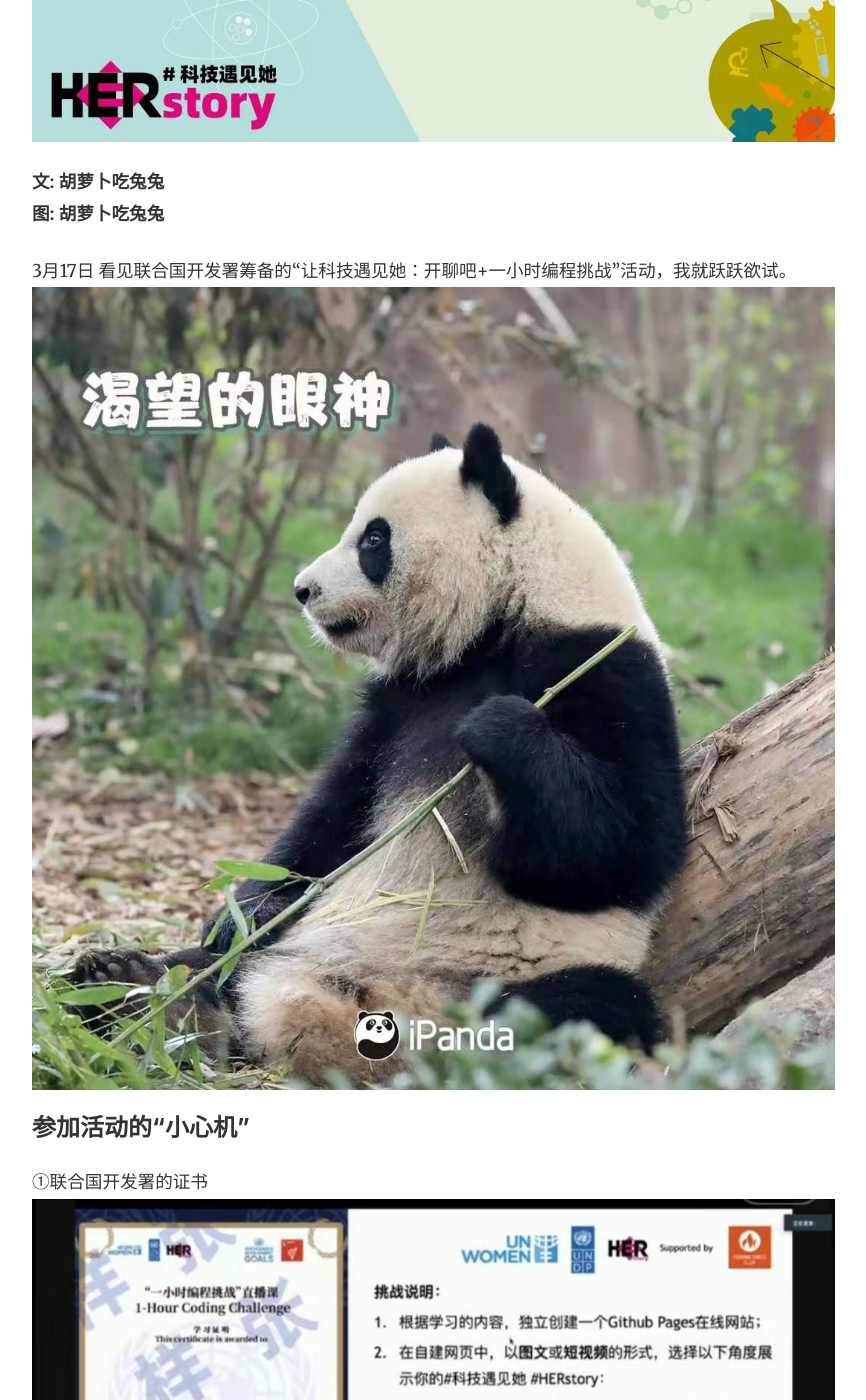
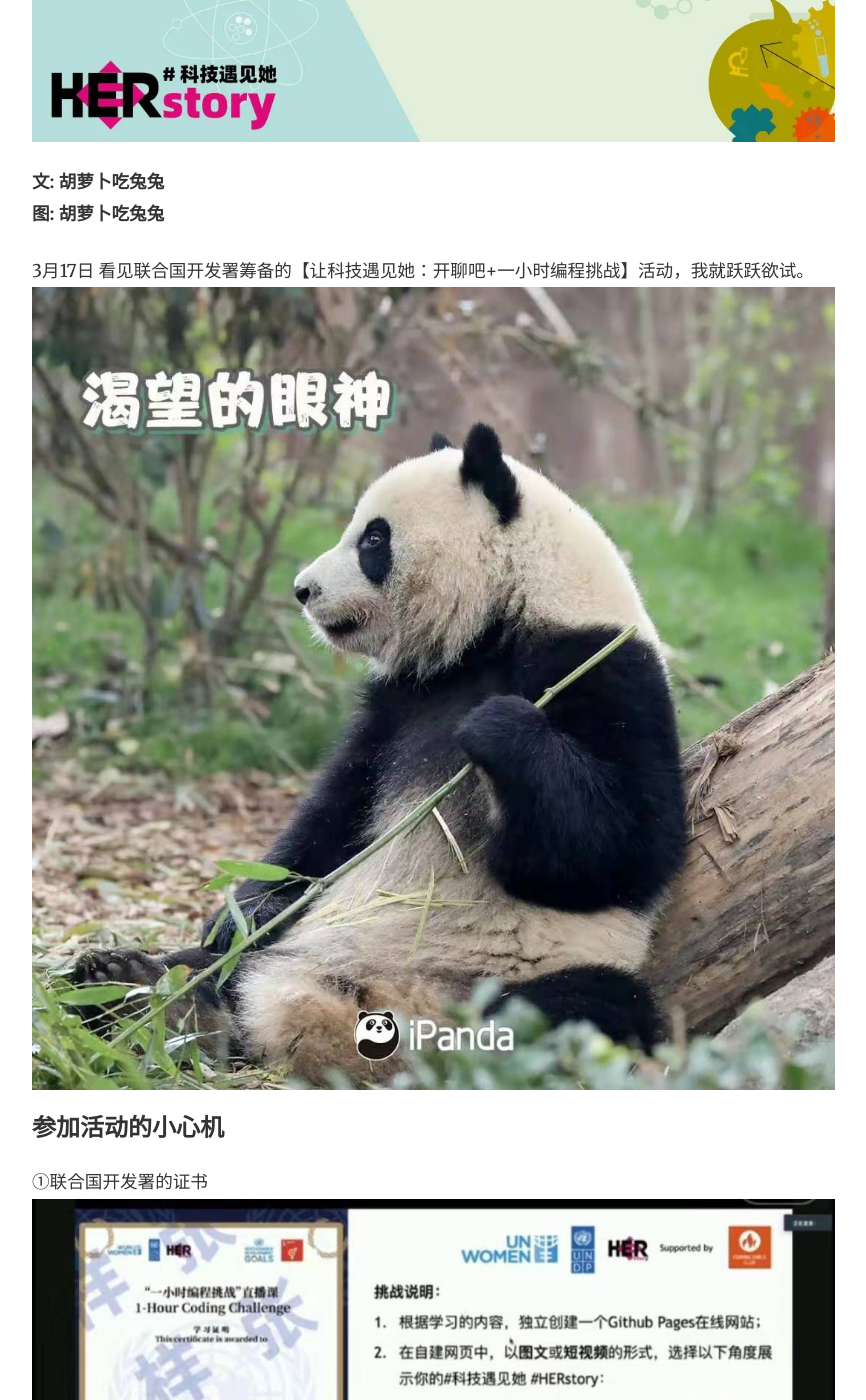
Before and after one commit to Serena0917/my-homework-blog, a Jekyll site: the page built from _posts/2021-03-19-wow-so-amazing.md, in a window 1280 px wide and 1400 px high, scrolled down 563 px. Shown: the whole window, without its empty margins (253-1119 px from the left). Built offline with Jekyll 4.4.1, drawn with Linux system fonts in a browser that asks for light colours; nearby versions of some CDN libraries; some of the changed text lies outside the part shown.

```diff
--- a/_posts/2021-03-19-wow-so-amazing.md
+++ b/_posts/2021-03-19-wow-so-amazing.md
@@ -10,23 +10,23 @@ featured: true
 
 
 3月17日
-看见联合国开发署筹备的“让科技遇见她：开聊吧+一小时编程挑战”活动，我就跃跃欲试。
+看见联合国开发署筹备的【让科技遇见她：开聊吧+一小时编程挑战】活动，我就跃跃欲试。
 ![p13](../assets/images/p13.jpg)
 
-#### 参加活动的“小心机”
+#### 参加活动的小心机
 ①联合国开发署的证书
 ![p4](../assets/images/p4.jpg)
 ②认识不同学科背景的人补充自己的skillsets
 
 ![p14](../assets/images/p14.jpg)
 
-#### 课程学习的“小锦囊”
+#### 课程学习的小锦囊
 以下三张截图对我的硅谷报告撰写有帮助，硅谷重视diversity，北京相较而言在这方面做得差一点
 ![p1](../assets/images/p1.jpg)
 ![p2](../assets/images/p2.jpg)
 ![p3](../assets/images/p3.jpg)
 
-#### 课程精粹“小回放”
+#### 课程精粹小回放
 
 ![p5](../assets/images/p5.jpg)
 ![p6](../assets/images/p6.jpg)
@@ -35,7 +35,7 @@ featured: true
 ![p9](../assets/images/p9.jpg)
 
 
-#### 课程互助“小团队”
+#### 课程互助小团队
 突然不会做了，会有很多助教在群里及时响应哦~
 ![p10](../assets/images/p10.png)
 
```
